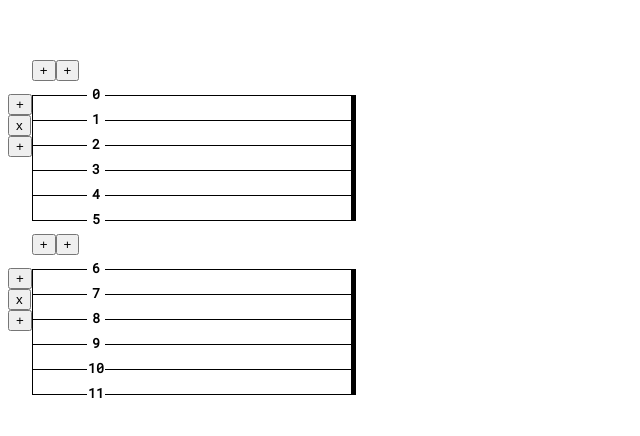
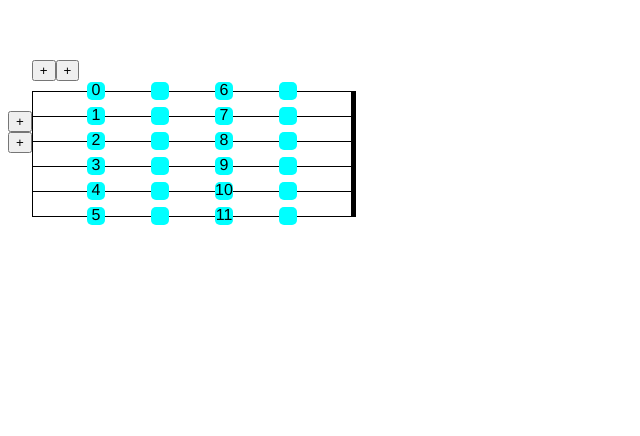
Before and after one commit to benjamin-warner/FabulousTabulous, a Vue app: page / in a window 1280 px wide. Shown: the top 436 px of the page, without its empty margins (0-640 px from the left). Built offline with nearby package versions, Linux system fonts and the light colour scheme.

Commit message:
Just some refactoring, feeling happier!

```diff
--- a/src/editor/components/Bar.vue
+++ b/src/editor/components/Bar.vue
@@ -1,19 +1,12 @@
 <template>
-  <div id="bar" @mouseenter="onHover(true)" @mouseleave="onHover(false)">
-    <svg width="320" height="145">
-      <g>
-        <rect x="0" y="10" width="1" height="125" :class="{hover: hovered}" style="fill: black"/>
-        <g v-for="(string, stringIndex) in tuning" :key="string">
-          <rect x="0" :y="stringY(stringIndex)" width="320" height="1" :class="{hover: hovered}" style="fill: black"/>
-        </g>
-        <BeatComponent v-for="(beat, beatKey) in beatsOfBar(id)" :key="beatKey" :id="beat.id"/>
-        <rect x="319" y="10" width="1" height="125" :class="{hover: hovered}" style="fill: black"/>
-      </g>
-    </svg>
-    <svg class="end-block" width="4" height="145" v-if="isLastBar(id)">
-      <rect x="0" y="10" width="4" height="126" style="fill: black"/>
-    </svg>
-  </div>
+  <svg width="320" height="145">
+    <rect x="0" y="10" width="1" height="125" style="fill: black"/>
+    <g v-for="(string, stringIndex) in tuning" :key="string">
+      <rect x="0" :y="stringIndex*25+10" width="320" height="1" style="fill: black"/>
+    </g>
+    <BeatComponent v-for="(beat, beatIndex) in beatsOfBar(id)" :key="beatIndex" :id="beat.id" :index="beatIndex"/>
+    <rect x="319" y="10" width="1" height="125" style="fill: black"/>
+  </svg>
 </template>
 
 <script>
@@ -38,19 +31,8 @@ export default {
     return {
       hovered: false
     };
-  },
-  methods: {
-    stringY(index){
-      return index*25+10
-    },
-    onHover(state){
-      this.hovered = state;
-    },
-    revealId(){
-      return this.id;
-    }
   }
-};
+}
 </script>
 
 <style scoped>
--- a/src/editor/components/Beat.vue
+++ b/src/editor/components/Beat.vue
@@ -1,6 +1,11 @@
 <template>
   <g id="beat">
-    <NoteComponent v-for="(note, noteKey) in notesOfBeat(id)" :key="noteKey" :id="note.id" :yIndex="noteKey"/>
+    <g v-for="(note, noteIndex) in notesOfBeat(id)" :key="noteIndex">
+      <rect :x="64*index+64-9" :y="25*noteIndex+10 -9" width="18" height="18" rx="5" ry="5" fill="aqua"/>
+      <text :x="64+64*index" :y="25*noteIndex+10" text-anchor="middle" fill="black" alignment-baseline="middle">
+        {{ note }}
+      </text>
+    </g>
   </g>
 </template>
 
@@ -16,20 +21,16 @@ export default {
   },
   props: {
     id: String,
+    string: Number,
+    index: Number
   },
   computed: {
     ...mapGetters('tab', [
       'notesOfBeat',
-      'indexOfBeat'
+      'tuning'
     ]),
   },
-  methods: {
-    revealIndex(){
-      let barId = this.$parent.revealId();
-      return this.indexOfBeat({ barId: barId, beatId: this.id});
-    }
-  }
-};
+}
 </script>
 
 <style scoped>
--- a/src/editor/components/Measure.vue
+++ b/src/editor/components/Measure.vue
@@ -1,12 +1,15 @@
 <template>
   <div id="measure" class="measure-block">
     <div class="measure measure-block" v-for="(bar, barKey) in barsOfMeasure(id)" :key="barKey">
-    <div>
-      <Button v-if="barCountForMeasure(id) < 4" v-on:click="addBar({parentId: id, index: barKey})">+</Button>
-      <Button v-if="barCountForMeasure(id) > 1" v-on:click="deleteBar(bar.id)">X</Button>
-      <Button v-if="barCountForMeasure(id) < 4" v-on:click="addBar({parentId: id, index: barKey+1})">+</Button>
-    </div>
-    <BarComponent :id="bar.id"/>
+      <div id="bar-control">
+        <Button v-if="barCountForMeasure(id) < 4" v-on:click="addBar({parentId: id, index: barKey})">+</Button>
+        <Button v-if="barCountForMeasure(id) > 1" v-on:click="deleteBar(bar.id)">X</Button>
+        <Button v-if="barCountForMeasure(id) < 4" v-on:click="addBar({parentId: id, index: barKey+1})">+</Button>
+      </div>
+      <BarComponent :id="bar.id" class="measure-block" />
+      <svg v-if="isLastBar(bar.id)" width="4" height="145" class="measure-block" >
+        <rect x="0" y="10" width="4" height="126" style="fill: black"/>
+      </svg>
     </div>
   </div>
 </template>
@@ -27,7 +30,8 @@ export default {
   computed: {
     ...mapGetters('tab', [
      'barsOfMeasure',
-     'barCountForMeasure'
+     'barCountForMeasure',
+     'isLastBar'
     ]),
   },
   methods: {
--- a/src/store/modules/tab.js
+++ b/src/store/modules/tab.js
@@ -11,28 +11,19 @@ const state = {
     'E'
   ],
   tab: {
-    measures: ['0', '1']
+    measures: ['0']
   },
   measures: {
     '0':{
       id: '0',
       bars: ['0']
     },
-    '1':{
-      id: '1',
-      bars: ['1']
-    }
   },
   bars: {
     '0':{
       id: '0',
       parentId: '0',
-      beats: ['0']
-    },
-    '1':{
-      id: '1',
-      parentId: '1',
-      beats: ['1']
+      beats: ['0', '1', '2', '3']
     }
   },
   beats: {
@@ -43,8 +34,18 @@ const state = {
     },
     '1':{
       id: '1',
-      parentId: '1',
+      parentId: '0',
+      notes: ['','','','','','','']
+    },
+    '2':{
+      id: '2',
+      parentId: '0',
       notes: ['6','7','8','9','10','11']
+    },
+    '3':{
+      id: '3',
+      parentId: '0',
+      notes: ['','','','','','','']
     }
   },
   notes: {
@@ -64,6 +65,9 @@ const state = {
 }
 
 const getters = {
+  tuning: (state) => {
+    return state.tuning;
+  },
   measures: (state) => {
     return state.tab.measures.map(measureId => state.measures[measureId]);
   },
@@ -72,6 +76,9 @@ const getters = {
   },
   barsOfMeasure: (state) => (measureId) => {
     return state.measures[measureId].bars.map(barId => state.bars[barId]);
+  },
+  bar: (state) => (barId) => {
+    return state.bars[barId];
   },
   barCountForMeasure: (state) => (measureId) => {
     let barReferences = state.measures[measureId].bars;
@@ -85,11 +92,13 @@ const getters = {
   beatsOfBar: (state) => (barId) => {
     return state.bars[barId].beats.map(beatId => state.beats[beatId]);
   },
-  indexOfBeat: (state) => (payload) => {
-    return state.bars[payload.barId].beats.indexOf(payload.beatId);
+  indexOfBeat: (state) => (beatId) => {
+    let parentId = state.beats[beatId].parentId;
+    let parent = state.bars[parentId]
+    return parent.beats.indexOf(beatId);
   },
   notesOfBeat: (state) => (beatId) => {
-    return state.beats[beatId].notes.map(noteId => state.notes[noteId]);
+    return state.beats[beatId].notes
   },
   note: (state) => (noteId) => {
     return state.notes[noteId].note;
@@ -116,13 +125,7 @@ const Helpers = {
     Vue.set(state.bars, barId, { id: barId, parentId: parentId, beats: [] });
     while(state.bars[barId].beats.length < 4){
       let beatId = this.makeGUID();
-      Vue.set(state.beats, beatId, { id: beatId, parentId: barId, notes: [] });
-      // This will never be refactored because the overhead of func calls.
-      while(state.beats[beatId].notes.length < 6){
-        let noteId = this.makeGUID();
-        Vue.set(state.notes, noteId, {id: noteId, parentId: beatId, note: ''});
-        state.beats[beatId].notes.push(noteId);
-      }
+      Vue.set(state.beats, beatId, { id: beatId, parentId: barId, notes: ['','','','','','',] });
       state.bars[barId].beats.push(beatId);
     }
   },
@@ -144,7 +147,7 @@ const Helpers = {
     for(let noteId of state.beats[beatId].notes){
       Vue.delete(state.notes, noteId);
     }
-    Vue.delete(state.beats, beatId);
+
   }
 }
 
```
